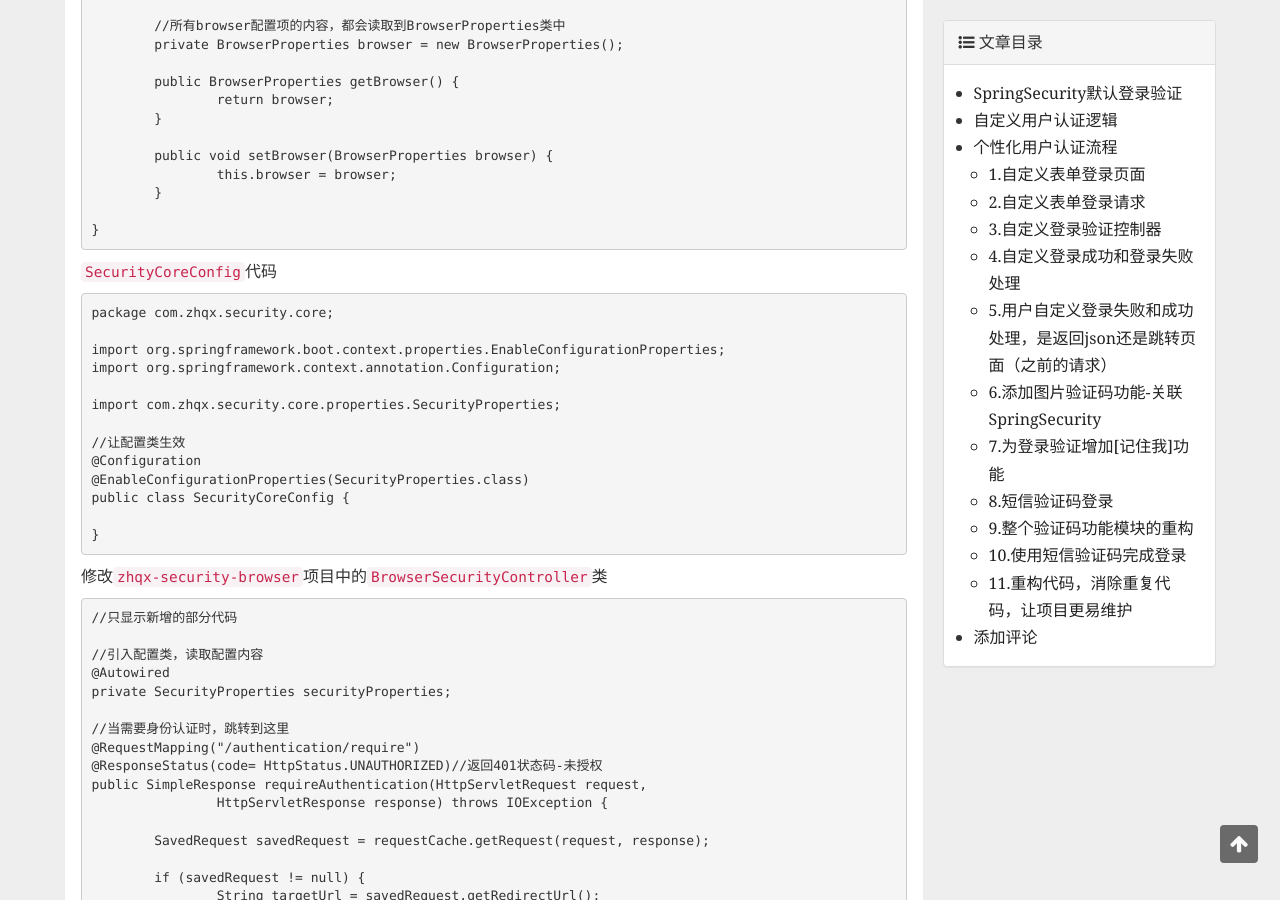
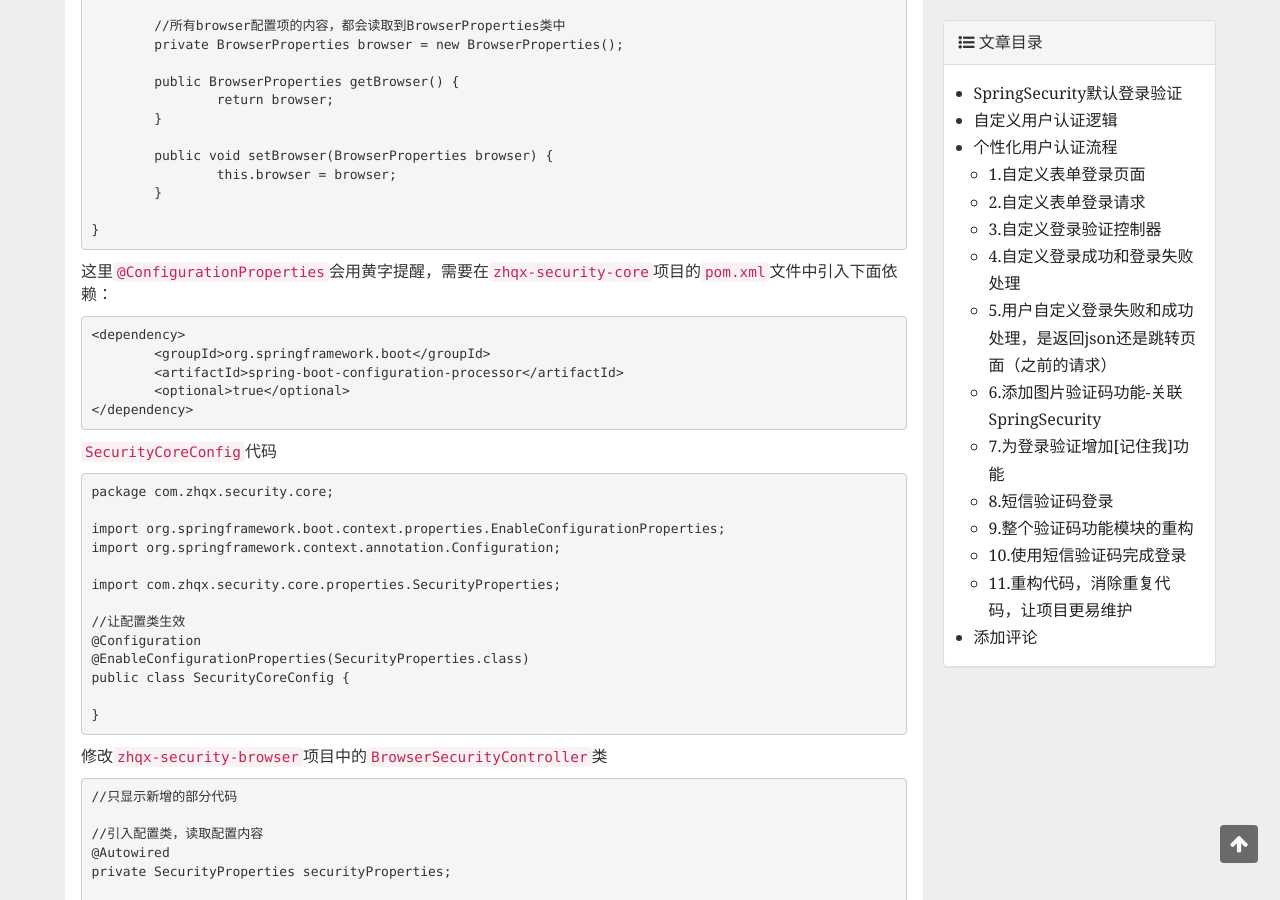
Before and after one commit to marshucheng1/marshucheng1.github.io, a Jekyll site: the page built from _posts/2020-01-03-spring-security-3.md, in a window 1280 px wide and 900 px high, scrolled down 11578 px. Built offline with Jekyll 4.4.1, drawn with Linux system fonts in a browser that asks for light colours; comment, search, counter and statistics services are not loaded.

Commit message:
Update 2020-01-03-spring-security-3.md

```diff
--- a/_posts/2020-01-03-spring-security-3.md
+++ b/_posts/2020-01-03-spring-security-3.md
@@ -597,6 +597,14 @@ SpringSecurity默认的用户登录验证是不符合我们要求的。所以我
 
 	}
 
+这里`@ConfigurationProperties`会用黄字提醒，需要在`zhqx-security-core`项目的`pom.xml`文件中引入下面依赖：
+
+	<dependency>
+		<groupId>org.springframework.boot</groupId>
+		<artifactId>spring-boot-configuration-processor</artifactId>
+		<optional>true</optional>
+	</dependency>
+
 `SecurityCoreConfig`代码
 
 	package com.zhqx.security.core;
```
